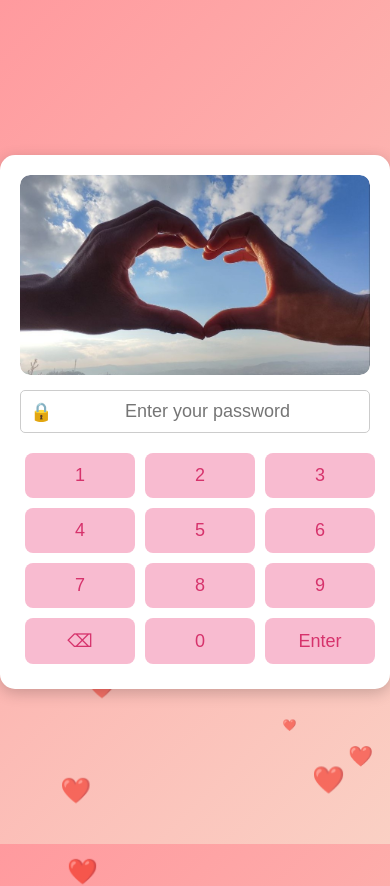
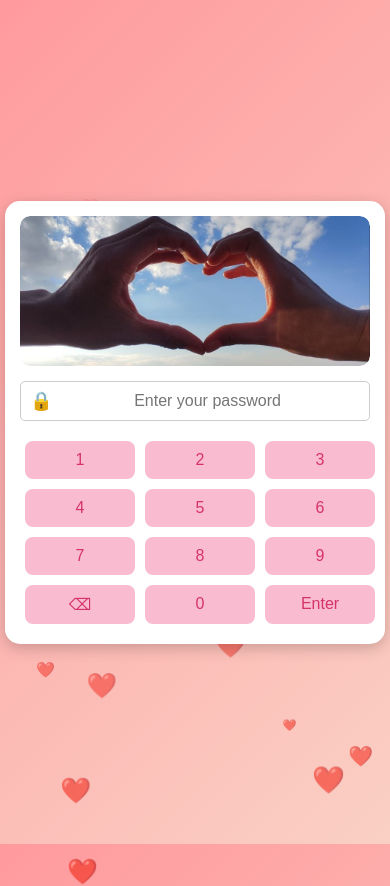
Before and after one commit to minthushin/For-you, a plain HTML site: page index.html in a window 390 px wide. Drawn offline with Linux system fonts and the light colour scheme.

Commit message:
Update index.html

```diff
--- a/index.html
+++ b/index.html
@@ -131,6 +131,8 @@
             cursor: pointer;
             color: #d6336c;
             width: 100%;
+            touch-action: manipulation;
+            /* Improves touch responsiveness */
         }
 
         .keypad button:hover {
@@ -154,6 +156,34 @@
 
         .notification.show {
             opacity: 1;
+        }
+
+        /* Mobile-specific adjustments */
+        @media (max-width: 600px) {
+            .container {
+                padding: 15px;
+            }
+
+            .image-box {
+                height: 150px;
+                /* Smaller height for mobile */
+            }
+
+            .password-input input {
+                font-size: 16px;
+                /* Smaller font size for mobile */
+            }
+
+            .keypad button {
+                padding: 10px;
+                font-size: 16px;
+                /* Smaller buttons for mobile */
+            }
+
+            .notification {
+                font-size: 12px;
+                /* Smaller notification text for mobile */
+            }
         }
     </style>
 </head>
```
